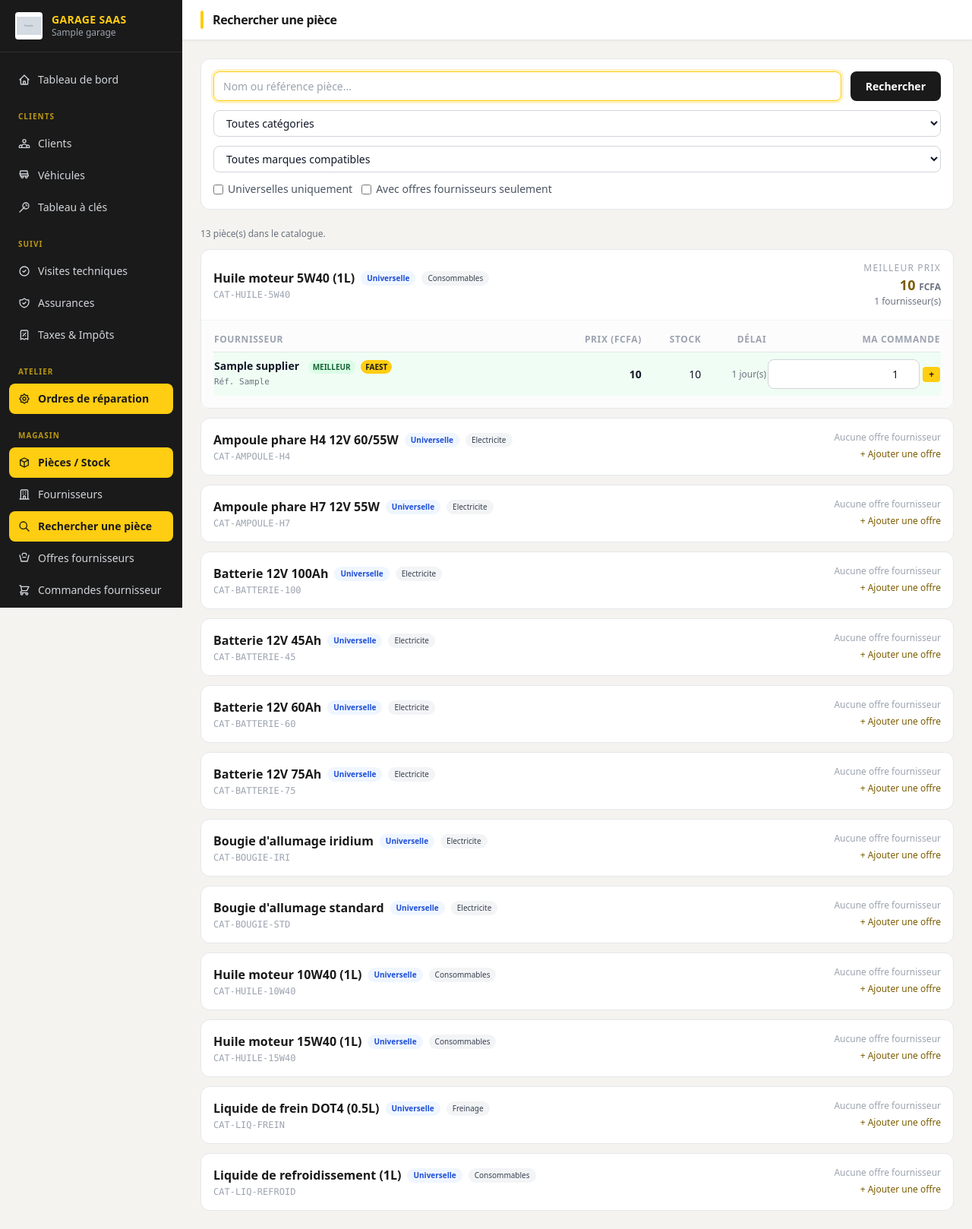
After one commit to donaldulrich90-ctrl/GARAGE-PROJET, a Django app: page /stock/catalogue/rechercher/ in a window 1280 px wide. The commit adds this page. Shown: the whole page at 76% size. Run offline with Django 5.2, Linux system fonts and the light colour scheme; a user stored in the database is signed in; data comes from the database, SQL or seed files in the repository; tables that the repository leaves empty hold one stand-in row (values such as "Sample post"); grey boxes marked "Sample" are stand-in pictures; some libraries are stand-ins or nearby versions.

Commit message:
feat: recherche globale de pieces avec offres fournisseurs deroulantes + commande renumber_keys

```diff
--- a/dashboard/templates/dashboard/base.html
+++ b/dashboard/templates/dashboard/base.html
@@ -156,6 +156,14 @@
           <path stroke-linecap="round" stroke-linejoin="round" d="M19 21V5a2 2 0 00-2-2H7a2 2 0 00-2 2v16m14 0h2m-2 0h-5m-9 0H3m2 0h5M9 7h1m-1 4h1m4-4h1m-1 4h1m-5 10v-5a1 1 0 011-1h2a1 1 0 011 1v5m-4 0h4" />
         </svg>
         Fournisseurs
+      </a>
+      <a href="{% url 'part_search' %}"
+         class="flex items-center gap-2.5 px-3 py-2.5 rounded-lg transition-colors
+                {% if n == 'part_search' %}bg-[#FFCD11] text-[#1A1A1A] font-semibold{% else %}text-gray-300 hover:bg-[#2A2A2A] hover:text-white{% endif %}">
+        <svg xmlns="http://www.w3.org/2000/svg" class="h-4 w-4 flex-shrink-0" fill="none" viewBox="0 0 24 24" stroke="currentColor" stroke-width="2">
+          <path stroke-linecap="round" stroke-linejoin="round" d="M21 21l-6-6m2-5a7 7 0 11-14 0 7 7 0 0114 0z" />
+        </svg>
+        Rechercher une pièce
       </a>
       <a href="{% url 'supplier_part_list' %}"
          class="flex items-center gap-2.5 px-3 py-2.5 rounded-lg transition-colors
--- /dev/null
+++ b/inventory/templates/inventory/part_search.html
@@ -0,0 +1,144 @@
+{% extends "dashboard/base.html" %}
+{% block title %}Rechercher une pièce{% endblock %}
+{% block page_title %}Rechercher une pièce{% endblock %}
+
+{% block content %}
+<form method="get" class="mb-6 bg-white rounded-xl border border-gray-200 p-4">
+  <div class="flex flex-wrap gap-3 mb-3">
+    <input type="text" name="q" value="{{ q }}"
+           placeholder="Nom ou référence pièce…"
+           class="flex-1 min-w-64 border border-gray-300 rounded-lg px-4 py-2 text-sm"
+           autofocus>
+    <button type="submit" class="bg-[#1A1A1A] text-white px-5 py-2 rounded-lg text-sm hover:bg-[#2A2A2A] font-semibold">
+      Rechercher
+    </button>
+  </div>
+  <div class="flex flex-wrap gap-3 items-center text-sm">
+    <select name="category" class="border border-gray-300 rounded-lg px-3 py-1.5 text-sm bg-white">
+      <option value="">Toutes catégories</option>
+      {% for cat in categories %}
+        <option value="{{ cat.pk }}" {% if selected_category == cat.pk|stringformat:"s" %}selected{% endif %}>{{ cat.name }}</option>
+      {% endfor %}
+    </select>
+    <select name="make" class="border border-gray-300 rounded-lg px-3 py-1.5 text-sm bg-white">
+      <option value="">Toutes marques compatibles</option>
+      {% for m in makes %}
+        <option value="{{ m.pk }}" {% if selected_make == m.pk|stringformat:"s" %}selected{% endif %}>{{ m.name }}</option>
+      {% endfor %}
+    </select>
+    <label class="inline-flex items-center gap-1.5 text-gray-600">
+      <input type="checkbox" name="universal" value="1" {% if universal_only %}checked{% endif %}>
+      Universelles uniquement
+    </label>
+    <label class="inline-flex items-center gap-1.5 text-gray-600">
+      <input type="checkbox" name="available" value="1" {% if available_only %}checked{% endif %}>
+      Avec offres fournisseurs seulement
+    </label>
+    {% if q or selected_category or selected_make or universal_only or available_only %}
+    <a href="{% url 'part_search' %}" class="text-xs text-gray-500 hover:text-gray-700 ml-auto">✕ Réinitialiser</a>
+    {% endif %}
+  </div>
+</form>
+
+<p class="text-xs text-gray-500 mb-3">{{ page_obj.paginator.count }} pièce(s) dans le catalogue.</p>
+
+<div class="space-y-3">
+  {% for part in catalog_parts %}
+  <details class="bg-white rounded-xl border border-gray-200 group" {% if part.offers_for_garage %}open{% endif %}>
+    <summary class="cursor-pointer p-4 flex items-center justify-between gap-4 hover:bg-[#FFFBE0] rounded-t-xl">
+      <div class="flex-1 min-w-0">
+        <div class="flex items-center gap-2">
+          <span class="font-bold text-[#1A1A1A]">{{ part.name }}</span>
+          {% if part.is_universal %}
+            <span class="text-[10px] bg-blue-50 text-blue-700 px-2 py-0.5 rounded-full font-semibold">Universelle</span>
+          {% endif %}
+          {% if part.category %}
+            <span class="text-[10px] bg-gray-100 text-gray-700 px-2 py-0.5 rounded-full">{{ part.category.name }}</span>
+          {% endif %}
+        </div>
+        <div class="text-xs text-gray-400 font-mono mt-0.5">{{ part.reference }}</div>
+      </div>
+      <div class="text-right flex-shrink-0">
+        {% if part.offers_for_garage %}
+          {% with best=part.offers_for_garage.0 %}
+          <div class="text-xs text-gray-400 uppercase tracking-widest">Meilleur prix</div>
+          <div class="text-lg font-black text-[#7A5C00]">{{ best.unit_price|floatformat:0 }} <span class="text-xs text-gray-500">FCFA</span></div>
+          <div class="text-xs text-gray-500">{{ part.offers_for_garage|length }} fournisseur(s)</div>
+          {% endwith %}
+        {% else %}
+          <div class="text-xs text-gray-400">Aucune offre fournisseur</div>
+          <a href="{% url 'supplier_part_create' %}?catalog_part={{ part.pk }}" class="text-xs text-[#7A5C00] hover:underline">+ Ajouter une offre</a>
+        {% endif %}
+      </div>
+    </summary>
+
+    {% if part.offers_for_garage %}
+    <div class="border-t border-gray-100 p-4 bg-gray-50/50">
+      <table class="w-full text-sm">
+        <thead>
+          <tr class="text-xs text-gray-400 uppercase tracking-wider border-b border-gray-200">
+            <th class="pb-2 text-left">Fournisseur</th>
+            <th class="pb-2 text-right">Prix (FCFA)</th>
+            <th class="pb-2 text-right">Stock</th>
+            <th class="pb-2 text-right">Délai</th>
+            <th class="pb-2 text-right">Ma commande</th>
+          </tr>
+        </thead>
+        <tbody>
+          {% for offer in part.offers_for_garage %}
+          <tr class="border-b border-gray-100 last:border-0 {% if forloop.first %}bg-green-50{% endif %}">
+            <td class="py-2">
+              <span class="font-semibold">{{ offer.supplier.name }}</span>
+              {% if forloop.first %}<span class="ml-2 text-[10px] bg-green-100 text-green-800 px-1.5 py-0.5 rounded-full font-bold">MEILLEUR</span>{% endif %}
+              {% if offer.supplier.is_faest %}<span class="ml-1 text-[10px] bg-[#FFCD11] text-[#1A1A1A] px-1.5 py-0.5 rounded-full font-bold">FAEST</span>{% endif %}
+              {% if offer.supplier_reference %}
+                <div class="text-[11px] text-gray-500 font-mono">Réf. {{ offer.supplier_reference }}</div>
+              {% endif %}
+            </td>
+            <td class="py-2 text-right font-bold">{{ offer.unit_price|floatformat:0 }}</td>
+            <td class="py-2 text-right {% if offer.quantity_available <= 2 %}text-red-700 font-bold{% endif %}">
+              {{ offer.quantity_available }}
+            </td>
+            <td class="py-2 text-right text-xs text-gray-500">
+              {% if offer.lead_time_days %}{{ offer.lead_time_days }} jour(s){% else %}—{% endif %}
+            </td>
+            <td class="py-2 text-right">
+              {% if offer.quantity_available > 0 %}
+              <form method="post" action="{% url 'supplier_order_add_line' offer.pk %}" class="flex items-center justify-end gap-1">
+                {% csrf_token %}
+                <input type="number" name="quantity" value="1" min="1" max="{{ offer.quantity_available }}"
+                       class="w-14 border border-gray-300 rounded px-2 py-0.5 text-sm text-right">
+                <button class="bg-[#FFCD11] text-[#1A1A1A] px-2 py-0.5 rounded text-xs font-bold hover:bg-[#E6B800]">+</button>
+              </form>
+              {% else %}
+              <span class="text-xs text-gray-400">Rupture</span>
+              {% endif %}
+            </td>
+          </tr>
+          {% endfor %}
+        </tbody>
+      </table>
+    </div>
+    {% endif %}
+  </details>
+  {% empty %}
+  <div class="bg-white rounded-xl border border-gray-200 p-8 text-center text-gray-400">
+    Aucune pièce ne correspond à ces critères.
+  </div>
+  {% endfor %}
+</div>
+
+{% if page_obj.has_other_pages %}
+<div class="mt-6 flex items-center justify-center gap-2 text-sm">
+  {% if page_obj.has_previous %}
+    <a href="?page={{ page_obj.previous_page_number }}{% if q %}&q={{ q }}{% endif %}{% if selected_category %}&category={{ selected_category }}{% endif %}{% if selected_make %}&make={{ selected_make }}{% endif %}{% if universal_only %}&universal=1{% endif %}{% if available_only %}&available=1{% endif %}"
+       class="px-3 py-1 border border-gray-300 rounded hover:bg-gray-50">← Précédent</a>
+  {% endif %}
+  <span class="text-gray-500">Page {{ page_obj.number }} / {{ page_obj.paginator.num_pages }}</span>
+  {% if page_obj.has_next %}
+    <a href="?page={{ page_obj.next_page_number }}{% if q %}&q={{ q }}{% endif %}{% if selected_category %}&category={{ selected_category }}{% endif %}{% if selected_make %}&make={{ selected_make }}{% endif %}{% if universal_only %}&universal=1{% endif %}{% if available_only %}&available=1{% endif %}"
+       class="px-3 py-1 border border-gray-300 rounded hover:bg-gray-50">Suivant →</a>
+  {% endif %}
+</div>
+{% endif %}
+{% endblock %}
--- a/inventory/urls.py
+++ b/inventory/urls.py
@@ -14,6 +14,7 @@ urlpatterns = [
     path('offres/nouveau/', views.SupplierPartCreateView.as_view(), name='supplier_part_create'),
     path('offres/<int:pk>/modifier/', views.SupplierPartUpdateView.as_view(), name='supplier_part_update'),
     path('offres/<int:pk>/supprimer/', views.SupplierPartDeleteView.as_view(), name='supplier_part_delete'),
+    path('catalogue/rechercher/', views.PartSearchView.as_view(), name='part_search'),
     path('catalogue/piece/<int:pk>/comparer/', views.CatalogPartCompareView.as_view(), name='catalog_part_compare'),
     # Commandes fournisseur (côté garage)
     path('commandes/', views.SupplierOrderListView.as_view(), name='supplier_order_list'),
--- a/inventory/views.py
+++ b/inventory/views.py
@@ -1,10 +1,10 @@
 from django.contrib import messages
-from django.db.models import Min, Sum
+from django.db.models import Count, Min, Prefetch, Q, Sum
 from django.shortcuts import get_object_or_404, redirect
 from django.urls import reverse, reverse_lazy
 from django.views.generic import CreateView, DeleteView, DetailView, ListView, TemplateView, UpdateView
 
-from catalog.models import CatalogPart
+from catalog.models import CatalogPart, PartCategory
 from core.views import GarageRequiredMixin
 
 from . import services
@@ -324,6 +324,67 @@ class SupplierOrderDeliverView(GarageRequiredMixin, DetailView):
         return redirect('supplier_order_detail', pk=order.pk)
 
 
+class PartSearchView(GarageRequiredMixin, ListView):
+    """Recherche globale dans le catalogue de pièces.
+
+    Chaque résultat affiche la liste déroulante des fournisseurs de ce garage
+    qui proposent cette pièce, avec leur prix et leur délai de livraison.
+    Un bouton par offre permet d'ajouter directement au panier de commande.
+    """
+
+    template_name = 'inventory/part_search.html'
+    context_object_name = 'catalog_parts'
+    paginate_by = 20
+
+    def get_queryset(self):
+        q = self.request.GET.get('q', '').strip()
+        category = self.request.GET.get('category', '')
+        make = self.request.GET.get('make', '')
+        universal_only = self.request.GET.get('universal', '') == '1'
+        available_only = self.request.GET.get('available', '') == '1'
+
+        qs = CatalogPart.objects.select_related('category').prefetch_related(
+            Prefetch(
+                'supplier_offers',
+                queryset=SupplierPart.objects.filter(
+                    garage=self.garage,
+                ).select_related('supplier').order_by('unit_price'),
+                to_attr='offers_for_garage',
+            ),
+        )
+
+        if q:
+            qs = qs.filter(Q(name__icontains=q) | Q(reference__icontains=q))
+        if category:
+            qs = qs.filter(category_id=category)
+        if make:
+            qs = qs.filter(compatible_models__make_id=make).distinct()
+        if universal_only:
+            qs = qs.filter(is_universal=True)
+        if available_only:
+            qs = qs.filter(supplier_offers__garage=self.garage).distinct()
+
+        # Trier: pièces qui ont des offres d'abord, puis alphabétique
+        return qs.annotate(
+            has_offers=Count(
+                'supplier_offers',
+                filter=Q(supplier_offers__garage=self.garage),
+            ),
+        ).order_by('-has_offers', 'name')
+
+    def get_context_data(self, **kwargs):
+        from catalog.models import VehicleMake
+        ctx = super().get_context_data(**kwargs)
+        ctx['q'] = self.request.GET.get('q', '')
+        ctx['selected_category'] = self.request.GET.get('category', '')
+        ctx['selected_make'] = self.request.GET.get('make', '')
+        ctx['universal_only'] = self.request.GET.get('universal', '') == '1'
+        ctx['available_only'] = self.request.GET.get('available', '') == '1'
+        ctx['categories'] = PartCategory.objects.order_by('name')
+        ctx['makes'] = VehicleMake.objects.order_by('name')
+        return ctx
+
+
 class CatalogPartCompareView(GarageRequiredMixin, DetailView):
     """Compare les prix de tous les fournisseurs pour une pièce catalogue donnée."""
     model = CatalogPart
```
Also changed, not shown: clients/management/commands/renumber_keys.py (added, +78 -0 lines), clients/management/__init__.py (added), clients/management/commands/__init__.py (added).
